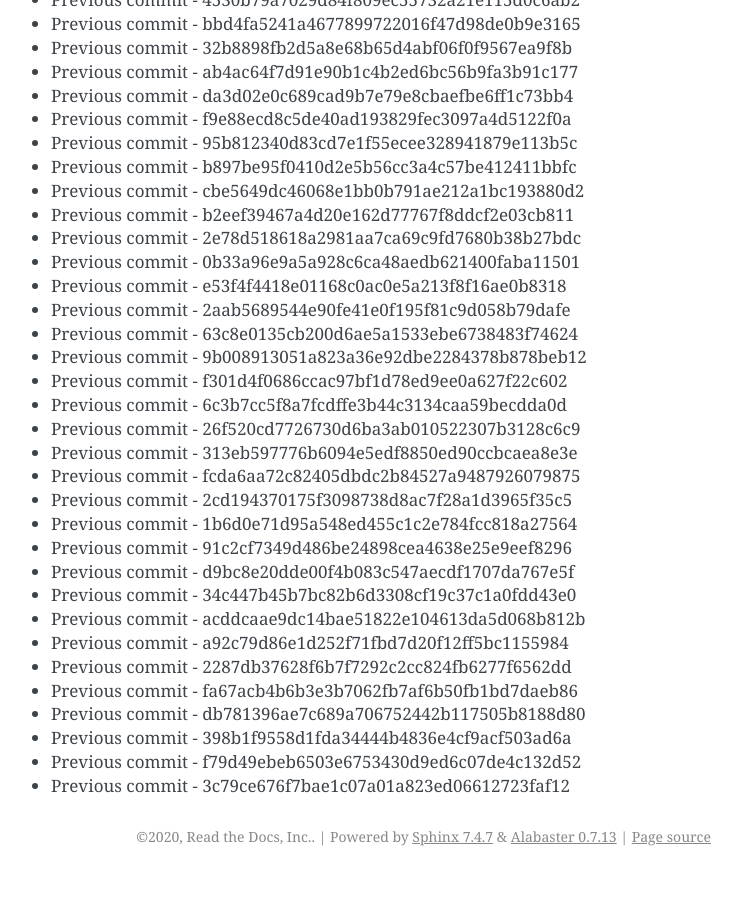
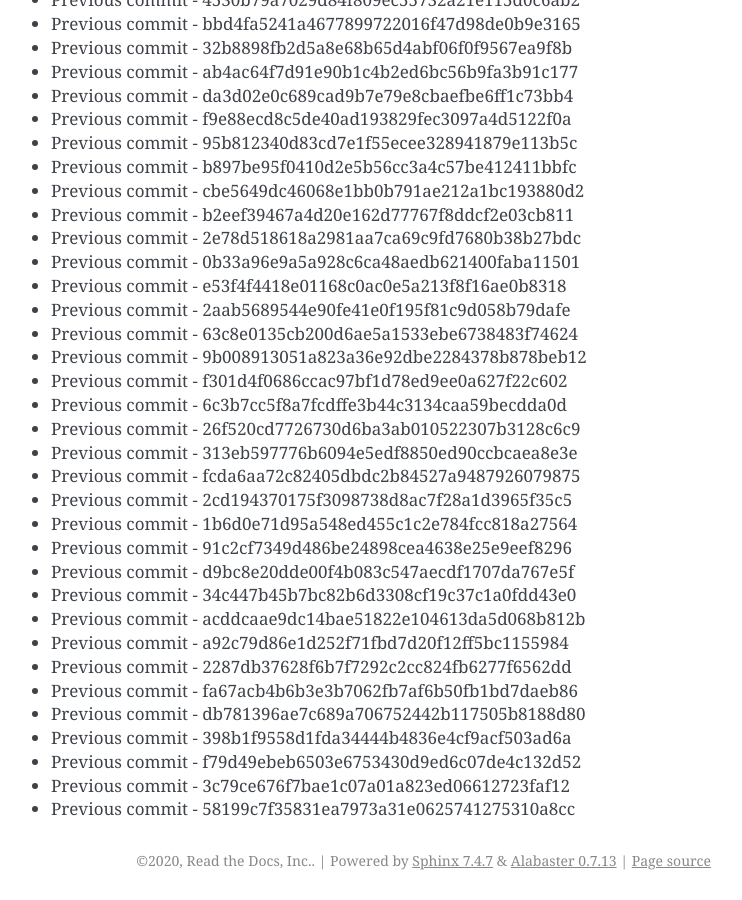
Before and after one commit to readthedocs/rtd-git-stresstest, a Sphinx documentation site: the page built from docs/updates.rst, in a window 1280 px wide and 900 px high, scrolled down 77876 px. Shown: the whole window, without its empty margins (399-1141 px from the left). Built offline with Sphinx 7.4.7, drawn with Linux system fonts in a browser that asks for light colours; before the commit the page ends 78752 px from its top, so only the background shows below that.

Commit message:
Generating commit from previous: 58199c7f35831ea7973a31e0625741275310a8cc

```diff
--- a/docs/updates.rst
+++ b/docs/updates.rst
@@ -3304,3 +3304,4 @@ It can be tested for any performance characteristics.
 * Previous commit - 398b1f9558d1fda34444b4836e4cf9acf503ad6a
 * Previous commit - f79d49ebeb6503e6753430d9ed6c07de4c132d52
 * Previous commit - 3c79ce676f7bae1c07a01a823ed06612723faf12
+* Previous commit - 58199c7f35831ea7973a31e0625741275310a8cc
```
